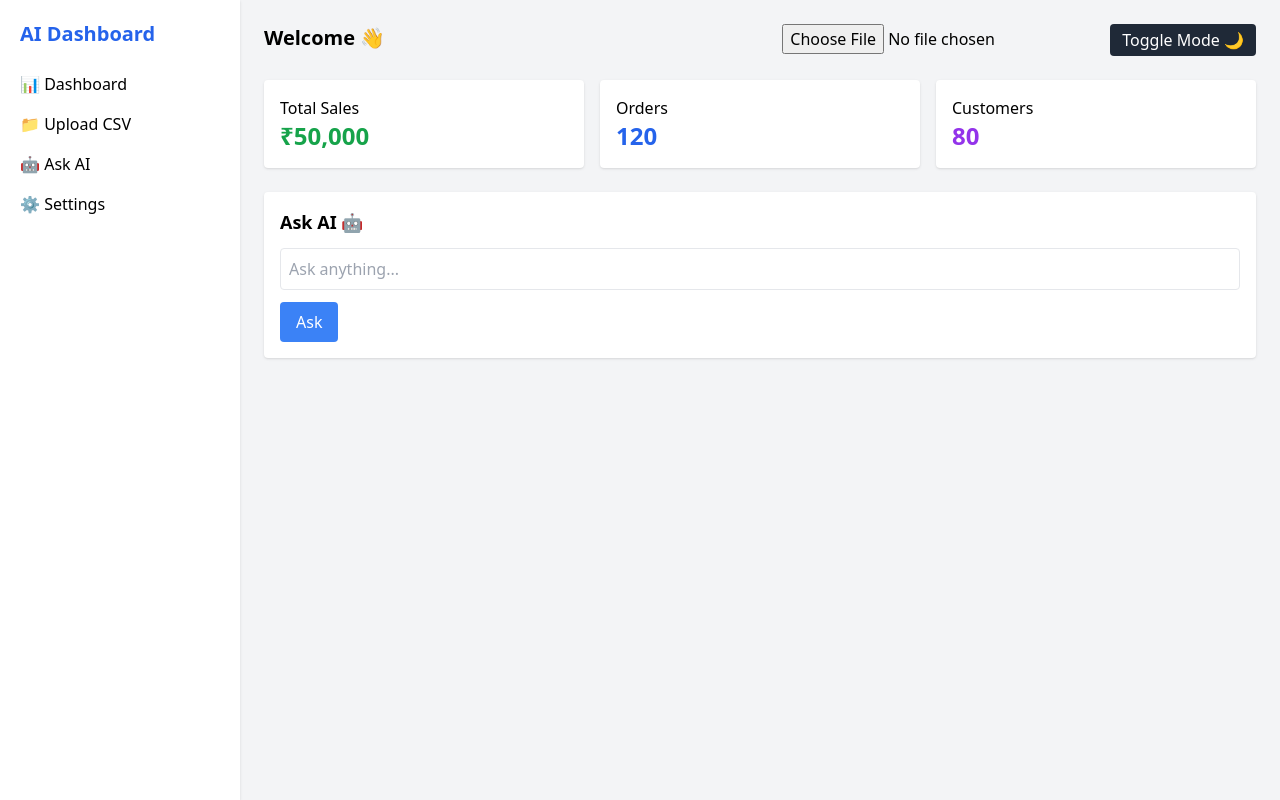
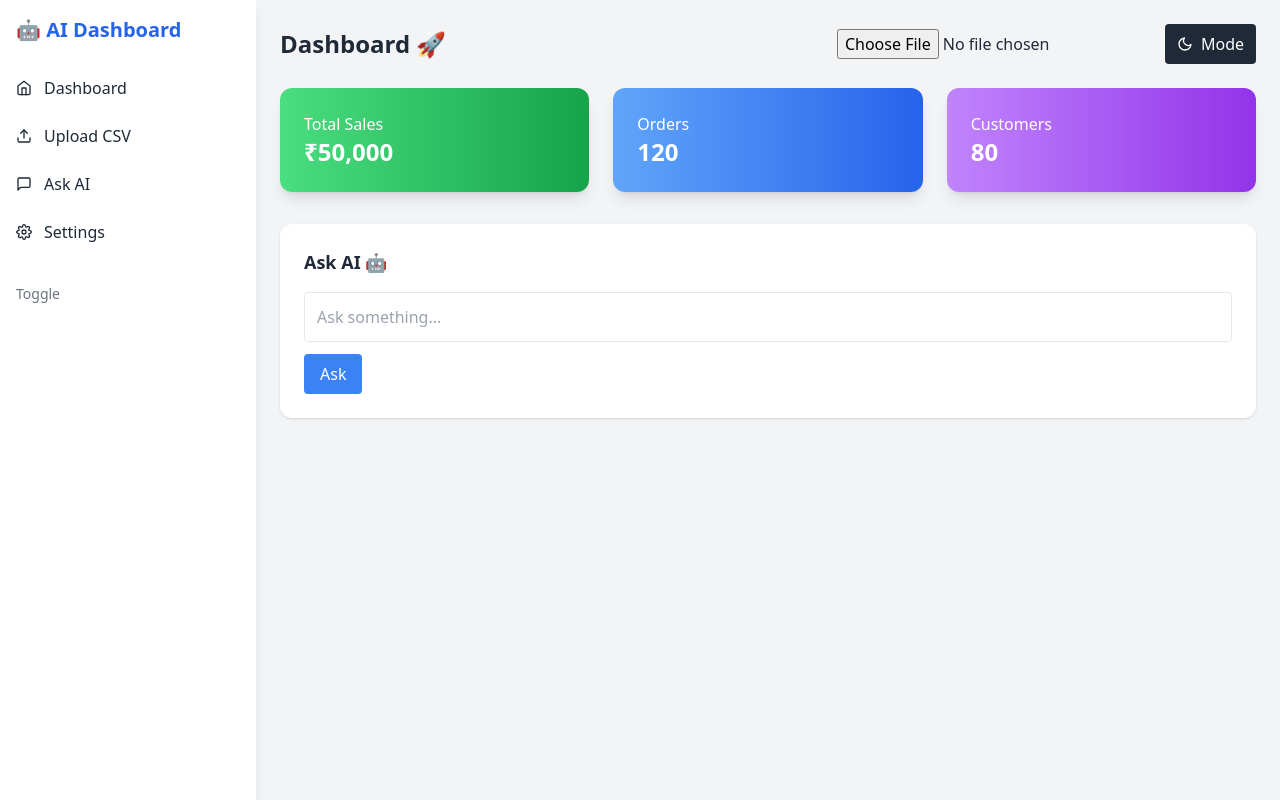
Before and after one commit to rajshrees093-ai/AI_DATA_ANALYST, a React (Vite) app in the folder ai_dashboard/: page / in a window 1280 px wide. Built offline with nearby package versions, Linux system fonts and the light colour scheme.

Commit message:
backend setup

```diff
--- a/ai_dashboard/src/App.jsx
+++ b/ai_dashboard/src/App.jsx
@@ -8,12 +8,20 @@ import {
   Tooltip,
   CartesianGrid,
 } from "recharts";
+import {
+  FiHome,
+  FiUpload,
+  FiSettings,
+  FiMessageSquare,
+  FiMoon,
+} from "react-icons/fi";
 
 function App() {
   const [data, setData] = useState([]);
   const [query, setQuery] = useState("");
   const [answer, setAnswer] = useState("");
   const [darkMode, setDarkMode] = useState(false);
+  const [sidebarOpen, setSidebarOpen] = useState(true);
 
   // Backend test
   useEffect(() => {
@@ -22,19 +30,15 @@ function App() {
       .then((data) => console.log("Backend:", data));
   }, []);
 
-  // CSV upload
+  // CSV Upload
   const handleFileUpload = (e) => {
     const file = e.target.files[0];
-    if (!file) return;
 
     Papa.parse(file, {
       header: true,
       skipEmptyLines: true,
       complete: function (results) {
-        const clean = results.data.filter(
-          (row) => Object.keys(row).length > 0
-        );
-        setData(clean);
+        setData(results.data);
       },
     });
   };
@@ -51,84 +55,97 @@ function App() {
       });
 
       const result = await res.json();
-      setAnswer(result.answer || "No response");
-    } catch (err) {
+      setAnswer(result.answer);
+    } catch {
       setAnswer("AI not working ❌");
     }
   };
 
   return (
-    <div className={darkMode ? "bg-gray-900 text-white" : "bg-gray-100"}>
-      <div className="flex min-h-screen">
+    <div className={darkMode ? "dark" : ""}>
+      <div className="flex min-h-screen bg-gray-100 dark:bg-gray-900 text-gray-800 dark:text-white">
 
         {/* Sidebar */}
-        <div className="w-60 bg-white dark:bg-gray-800 p-5 shadow">
-          <h1 className="text-xl font-bold text-blue-600 mb-6">
-            AI Dashboard
+        <div
+          className={`${
+            sidebarOpen ? "w-64" : "w-20"
+          } bg-white dark:bg-gray-800 shadow-lg transition-all duration-300 p-4`}
+        >
+          <h1 className="text-xl font-bold text-blue-600 mb-8">
+            🤖 {sidebarOpen && "AI Dashboard"}
           </h1>
 
-          <ul className="space-y-4">
-            <li>📊 Dashboard</li>
-            <li>📁 Upload CSV</li>
-            <li>🤖 Ask AI</li>
-            <li>⚙️ Settings</li>
+          <ul className="space-y-6">
+            <li className="flex items-center gap-3 hover:text-blue-500 cursor-pointer">
+              <FiHome /> {sidebarOpen && "Dashboard"}
+            </li>
+            <li className="flex items-center gap-3 hover:text-blue-500 cursor-pointer">
+              <FiUpload /> {sidebarOpen && "Upload CSV"}
+            </li>
+            <li className="flex items-center gap-3 hover:text-blue-500 cursor-pointer">
+              <FiMessageSquare /> {sidebarOpen && "Ask AI"}
+            </li>
+            <li className="flex items-center gap-3 hover:text-blue-500 cursor-pointer">
+              <FiSettings /> {sidebarOpen && "Settings"}
+            </li>
           </ul>
+
+          <button
+            onClick={() => setSidebarOpen(!sidebarOpen)}
+            className="mt-10 text-sm text-gray-500"
+          >
+            Toggle
+          </button>
         </div>
 
-        {/* Main Content */}
+        {/* Main */}
         <div className="flex-1 p-6">
 
-          {/* Navbar */}
-          <div className="flex justify-between mb-6">
-            <h2 className="text-xl font-semibold">Welcome 👋</h2>
+          {/* Topbar */}
+          <div className="flex justify-between items-center mb-6">
+            <h2 className="text-2xl font-bold">Dashboard 🚀</h2>
 
-            <div className="flex gap-4">
+            <div className="flex gap-4 items-center">
               <input type="file" onChange={handleFileUpload} />
 
               <button
                 onClick={() => setDarkMode(!darkMode)}
-                className="bg-gray-800 text-white px-3 py-1 rounded"
+                className="flex items-center gap-2 bg-gray-800 text-white px-3 py-2 rounded"
               >
-                Toggle Mode 🌙
+                <FiMoon /> Mode
               </button>
             </div>
           </div>
 
-          {/* Cards */}
-          <div className="grid grid-cols-3 gap-4 mb-6">
-            <div className="bg-white p-4 rounded shadow">
-              <p>Total Sales</p>
-              <h3 className="text-green-600 text-2xl font-bold">
-                ₹50,000
-              </h3>
+          {/* Stats Cards */}
+          <div className="grid grid-cols-3 gap-6 mb-8">
+            <div className="bg-gradient-to-r from-green-400 to-green-600 text-white p-6 rounded-xl shadow-lg">
+              <h4>Total Sales</h4>
+              <h2 className="text-2xl font-bold">₹50,000</h2>
             </div>
 
-            <div className="bg-white p-4 rounded shadow">
-              <p>Orders</p>
-              <h3 className="text-blue-600 text-2xl font-bold">
-                120
-              </h3>
+            <div className="bg-gradient-to-r from-blue-400 to-blue-600 text-white p-6 rounded-xl shadow-lg">
+              <h4>Orders</h4>
+              <h2 className="text-2xl font-bold">120</h2>
             </div>
 
-            <div className="bg-white p-4 rounded shadow">
-              <p>Customers</p>
-              <h3 className="text-purple-600 text-2xl font-bold">
-                80
-              </h3>
+            <div className="bg-gradient-to-r from-purple-400 to-purple-600 text-white p-6 rounded-xl shadow-lg">
+              <h4>Customers</h4>
+              <h2 className="text-2xl font-bold">80</h2>
             </div>
           </div>
 
           {/* Table */}
-          {data && data.length > 0 && data[0] && (
-            <div className="bg-white p-4 rounded shadow mb-6">
-              <h2 className="text-lg font-bold mb-3">Uploaded Data</h2>
+          {data.length > 0 && (
+            <div className="bg-white dark:bg-gray-800 p-6 rounded-xl shadow mb-8">
+              <h3 className="text-lg font-bold mb-4">Dataset Preview</h3>
 
               <div className="overflow-auto max-h-60">
-                <table className="w-full border">
-                  <thead>
+                <table className="w-full text-sm">
+                  <thead className="bg-gray-200 dark:bg-gray-700">
                     <tr>
                       {Object.keys(data[0]).map((key) => (
-                        <th key={key} className="border p-2 bg-gray-200">
+                        <th key={key} className="p-2">
                           {key}
                         </th>
                       ))}
@@ -137,9 +154,9 @@ function App() {
 
                   <tbody>
                     {data.slice(0, 10).map((row, i) => (
-                      <tr key={i}>
+                      <tr key={i} className="border-b">
                         {Object.values(row).map((val, j) => (
-                          <td key={j} className="border p-2">
+                          <td key={j} className="p-2">
                             {val}
                           </td>
                         ))}
@@ -152,24 +169,19 @@ function App() {
           )}
 
           {/* Chart */}
-          {data && data.length > 0 && (
-            <div className="bg-white p-4 rounded shadow mb-6">
-              <h2 className="text-lg font-bold mb-3">
-                Glucose vs Age
-              </h2>
+          {data.length > 0 && (
+            <div className="bg-white dark:bg-gray-800 p-6 rounded-xl shadow mb-8">
+              <h3 className="text-lg font-bold mb-4">
+                Glucose vs Age 📊
+              </h3>
 
               <BarChart
                 width={600}
                 height={300}
-                data={data
-                  .slice(0, 10)
-                  .map((row) => ({
-                    Age: Number(row.Age),
-                    Glucose: Number(row.Glucose),
-                  }))
-                  .filter(
-                    (d) => !isNaN(d.Age) && !isNaN(d.Glucose)
-                  )}
+                data={data.slice(0, 10).map((row) => ({
+                  Age: Number(row.Age),
+                  Glucose: Number(row.Glucose),
+                }))}
               >
                 <CartesianGrid strokeDasharray="3 3" />
                 <XAxis dataKey="Age" />
@@ -180,28 +192,26 @@ function App() {
             </div>
           )}
 
-          {/* AI Section */}
-          <div className="bg-white p-4 rounded shadow">
-            <h2 className="text-lg font-bold mb-3">Ask AI 🤖</h2>
+          {/* AI Panel */}
+          <div className="bg-white dark:bg-gray-800 p-6 rounded-xl shadow">
+            <h3 className="text-lg font-bold mb-4">Ask AI 🤖</h3>
 
             <input
               value={query}
               onChange={(e) => setQuery(e.target.value)}
-              className="border p-2 w-full rounded"
-              placeholder="Ask anything..."
+              className="border p-3 w-full rounded mb-3 text-black"
+              placeholder="Ask something..."
             />
 
             <button
               onClick={handleQuery}
-              className="mt-3 bg-blue-500 text-white px-4 py-2 rounded"
+              className="bg-blue-500 text-white px-4 py-2 rounded"
             >
               Ask
             </button>
 
             {answer && (
-              <p className="mt-3 text-green-600 font-semibold">
-                {answer}
-              </p>
+              <p className="mt-4 text-green-500">{answer}</p>
             )}
           </div>
         </div>
```
